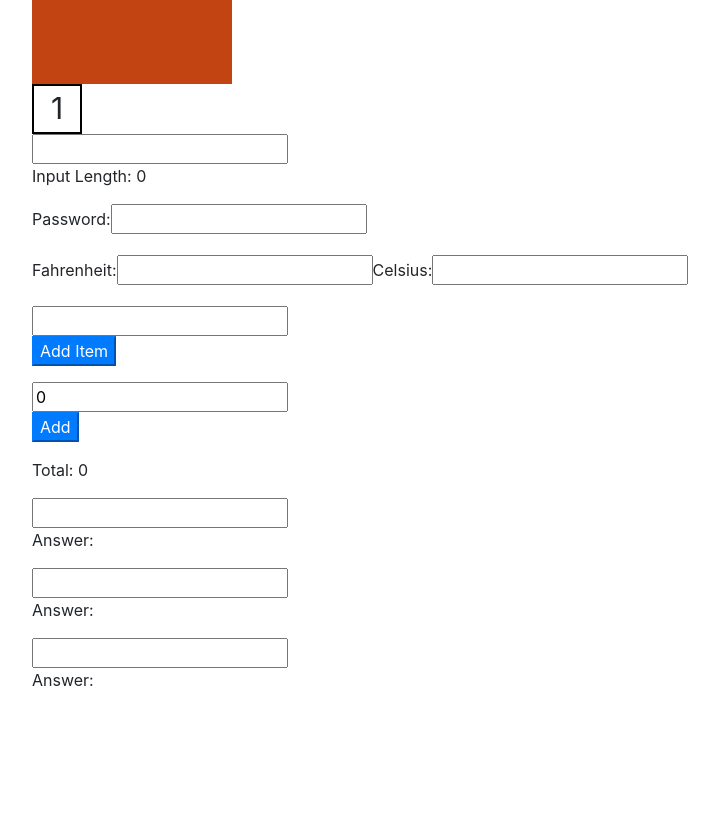
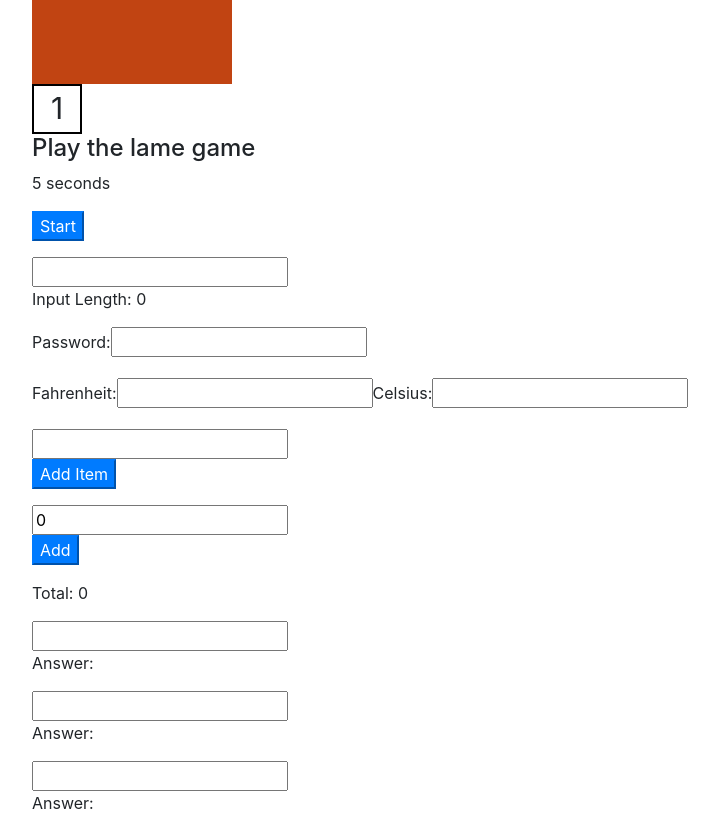
Before and after one commit to mdm106/week-09--first-react-app, a React (Create React App) app: page / in a window 1280 px wide. Shown: the part 1380-2211 px from the top of the page, without its empty margins (53-772 px from the left). Before the commit the page ends 2088 px from the top, so only its background shows below. Built offline with nearby package versions, Linux system fonts and the light colour scheme.

Commit message:
Component for a game where button is pressed to start elapsed time and then when finish display how close the time elapsed was to the target time

```diff
--- a/src/App.js
+++ b/src/App.js
@@ -11,12 +11,14 @@ import CatchMeIfYouCan from './components/CatchMeIfYouCan';
 import RollCall from './components/RollCall';
 import Colours from './components/tricksyState/Colours';
 import Die from './components/tricksyState/Die';
+import LameGame from './components/tricksyState/LameGame';
 import Length from './components/formComponents/Length';
 import PasswordStrength from './components/formComponents/PasswordStrength';
 import TempConverter from './components/formComponents/TempConverter';
 import List from './components/formComponents/List';
 import Adder from './components/formComponents/Adder';
 import Transform from './components/formComponents/Transform';
+
 
 function App() {
   return (
@@ -39,6 +41,7 @@ function App() {
         <RollCall />
         <Colours />
         <Die />
+        <LameGame aim={5}/>
         <Length />
         <PasswordStrength />
         <TempConverter />
--- /dev/null
+++ b/src/components/tricksyState/LameGame.js
@@ -0,0 +1,51 @@
+import React, { Component } from "react";
+
+class LameGame extends Component {
+    constructor(props) {
+        super(props);
+
+        this.state = { elapsedTime: 0, guess: 0, started: false };
+
+        this.handleStart = this.handleStart.bind(this);
+        this.handleFinish = this.handleFinish.bind(this);
+    }
+
+    handleStart() {
+        const startTime = Date.now() - this.state.elapsedTime;
+        this.timer = setInterval(() => {
+            this.setState({ elapsedTime: ((Date.now() - startTime) / 1000).toPrecision(2) });
+        });
+        this.setState({started: !this.state.started});
+    }
+
+    handleFinish() {
+        this.setState({guess: +((this.state.elapsedTime - this.props.aim).toPrecision(2)),
+                        started: false});
+        clearInterval(this.timer);
+    }
+
+    render() {
+        const { aim } = this.props;
+        const { started, guess, elapsedTime } = this.state;
+        return (
+            <>
+                <h4>Play the lame game</h4>
+                <p>{ aim } seconds</p>
+                { started ? (
+                    <button className="btn-primary mb-3" onClick={ this.handleFinish }>Finish</button>
+                ) : (
+                    <button className="btn-primary mb-3" onClick={ this.handleStart }>Start</button>
+                )}
+                { !started && elapsedTime ? guess < 0 ?
+                    <p className="shadow-sm">You were under by {Math.abs(guess)} seconds</p> :
+                    <p className="shadown-sm">You were over by {guess} seconds </p> : null }
+            </>
+        )
+    }
+};
+
+LameGame.defaultProps = {
+    aim: 6,
+};
+
+export default LameGame;
```
